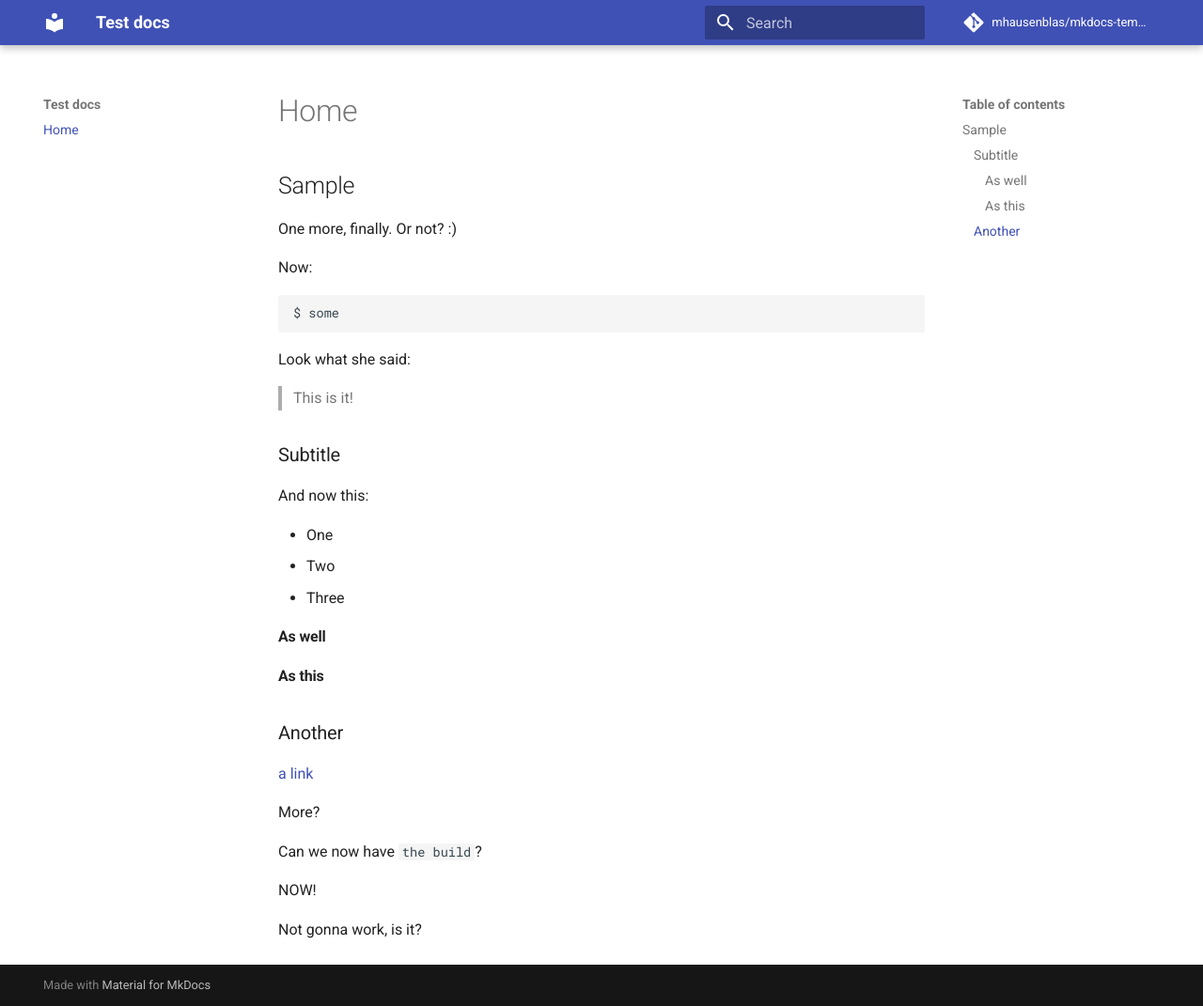
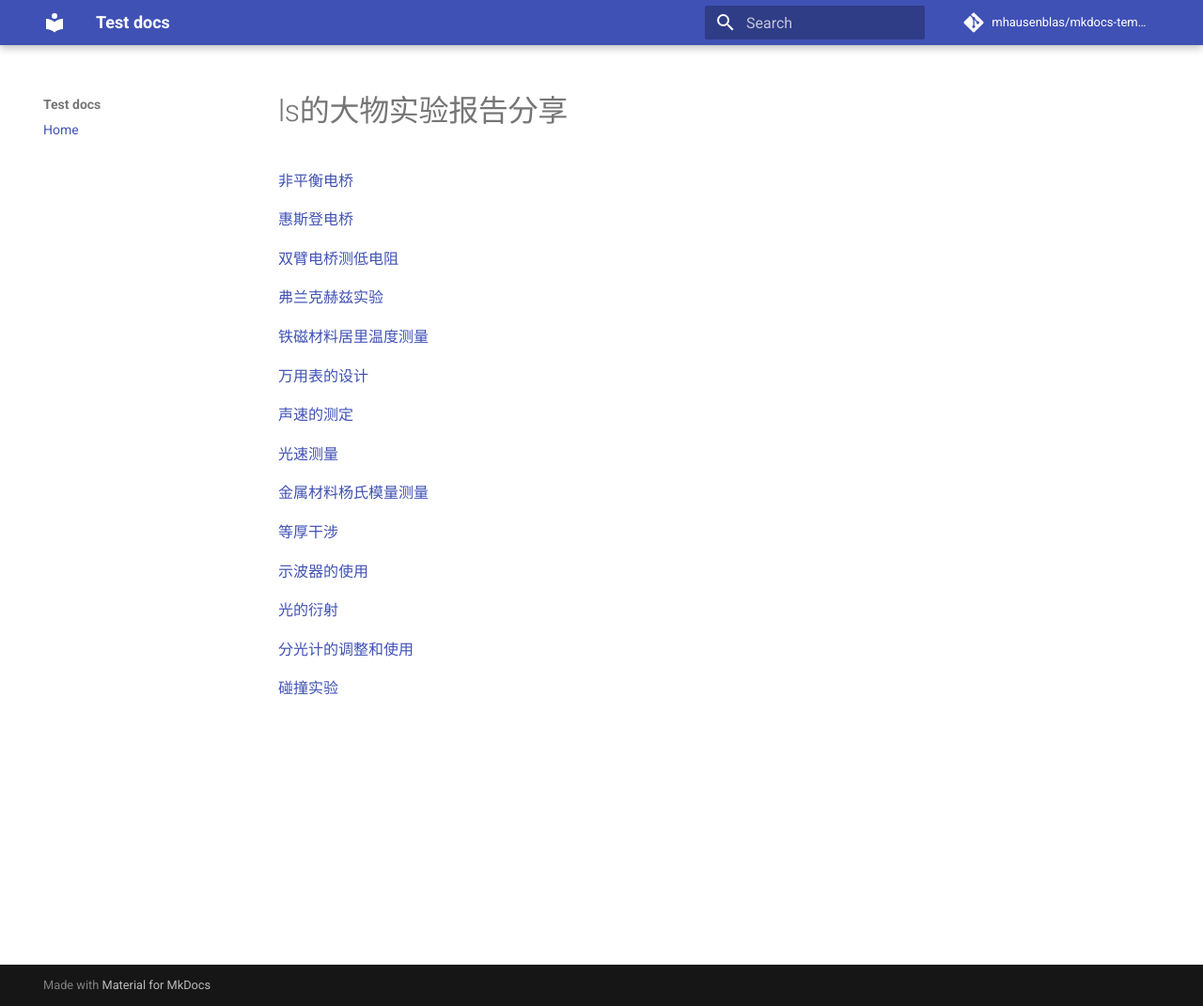
Before and after one commit to rubisco-l/physics-lab-report, an MkDocs documentation site: the page built from docs/index.md, in a window 1280 px wide and 1071 px high. Shown: the whole window at 94% size. Built offline with MkDocs 1.6.1 and Material for MkDocs 9.7.7, drawn with Linux system fonts in a browser that asks for light colours; comment, search, counter and statistics services are not loaded.

Commit message:
Update index.md

````diff
--- a/docs/index.md
+++ b/docs/index.md
@@ -1,40 +1,29 @@
-## Sample
+# ls的大物实验报告分享
 
-One more, finally. Or not? :)
+[非平衡电桥](非平衡电桥.pdf)
 
-Now:
+[惠斯登电桥](惠斯登电桥.pdf)
 
-```
-$ some
-```
+[双臂电桥测低电阻](双臂电桥测低电阻.pdf)
 
-Look what she said:
+[弗兰克赫兹实验](弗兰克赫兹实验.pdf)
 
-> This is it!
+[铁磁材料居里温度测量](铁磁材料居里温度测量.pdf)
 
-### Subtitle
+[万用表的设计](万用表的设计.pdf)
 
-And now this:
+[声速的测定](声速的测定.pdf)
 
-- One
-- Two
-- Three
+[光速测量](光速测量.pdf)
 
+[金属材料杨氏模量测量](金属材料杨氏模量测量.pdf)
 
-#### As well
+[等厚干涉](等厚干涉.pdf)
 
-#### As this
+[示波器的使用](示波器的使用.pdf)
 
-### Another
+[光的衍射](光的衍射.pdf)
 
-[a link](https://aws.com)
+[分光计的调整和使用](分光计的调整和使用.pdf)
 
-More?
-
-
-Can we now have `the build`?
-
-NOW!
-
-
-Not gonna work, is it?
+[碰撞实验](碰撞实验.pdf)
````
